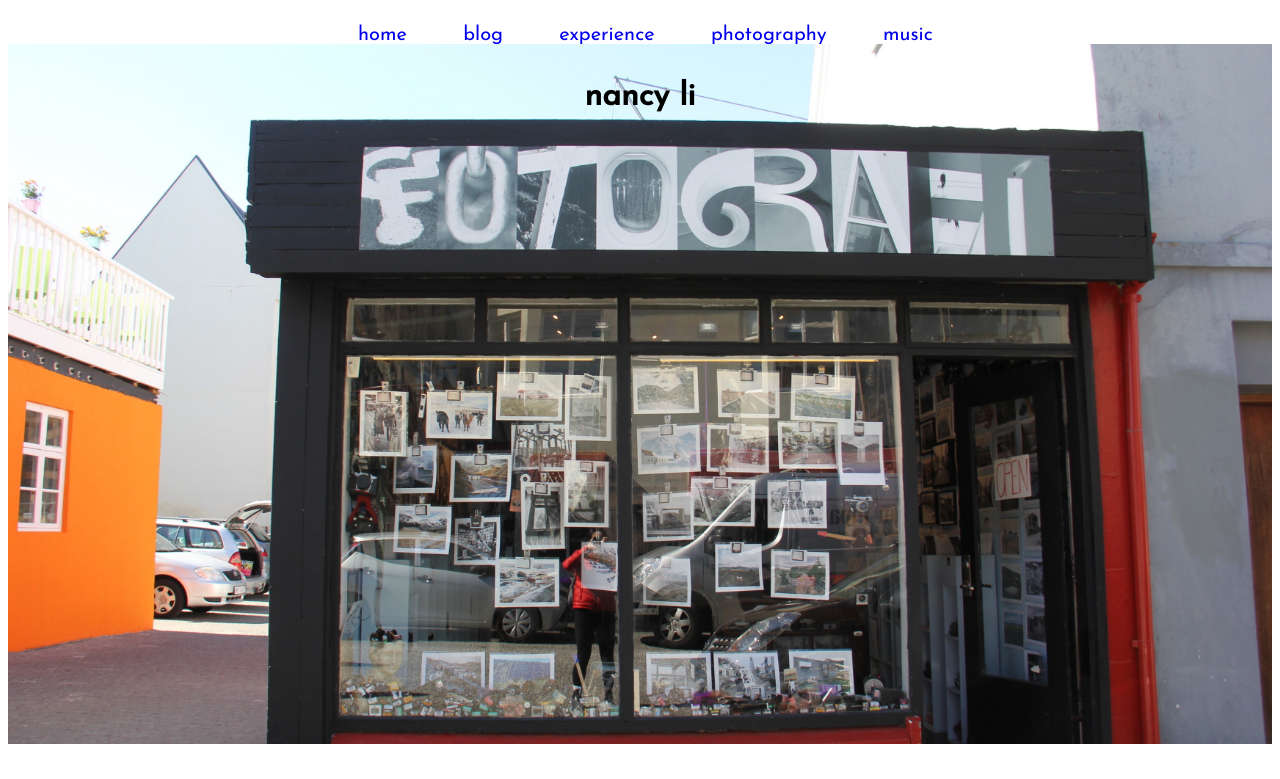
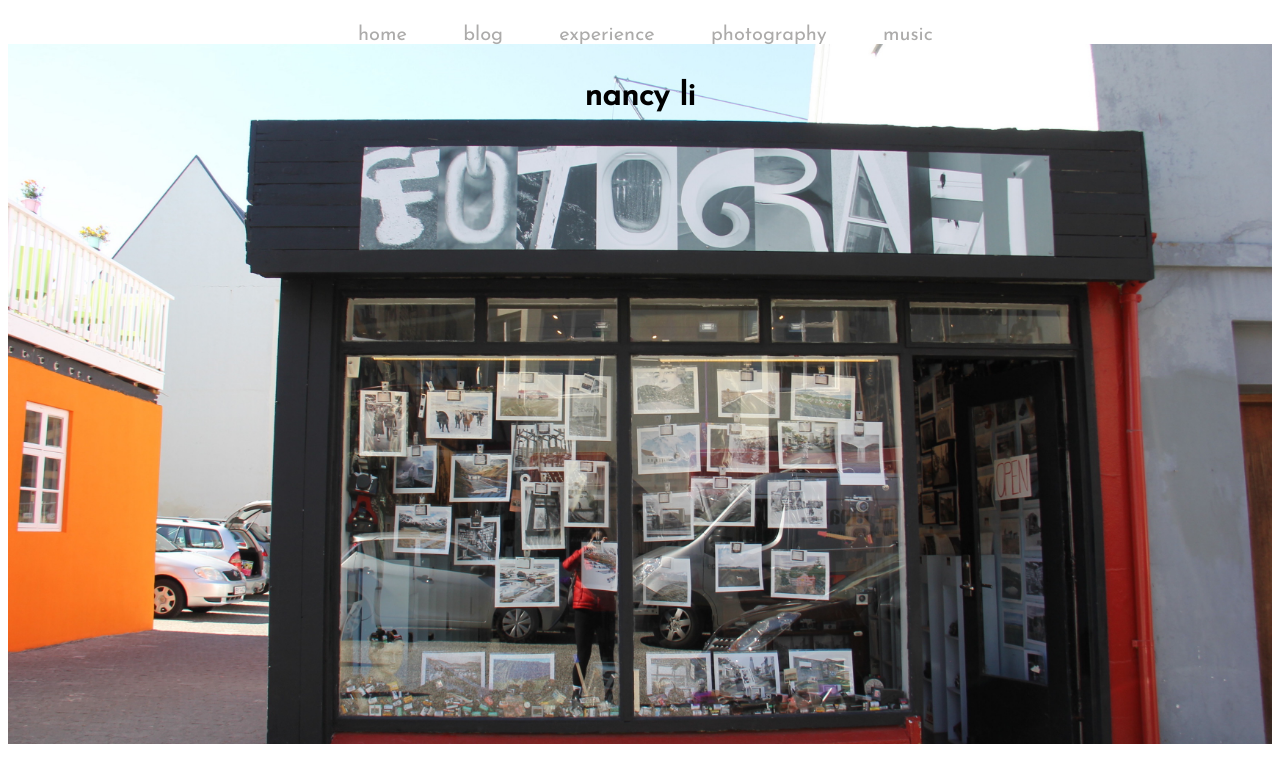
Before and after one commit to nancyli19/nancyli19.github.io, a plain HTML site: page index.html in a window 1280 px wide. Shown: the top 779 px of the page. Drawn offline with Linux system fonts and the light colour scheme.

Commit message:
Update home.css

```diff
--- a/home.css
+++ b/home.css
@@ -12,6 +12,7 @@
 }
 
 .navigate a {
+  color: #ACABAA;
   text-decoration: none;
   text-align: center;
 }
```
